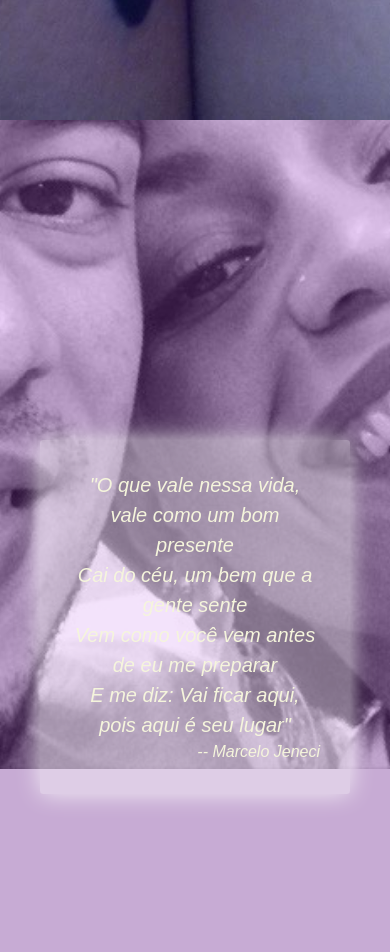
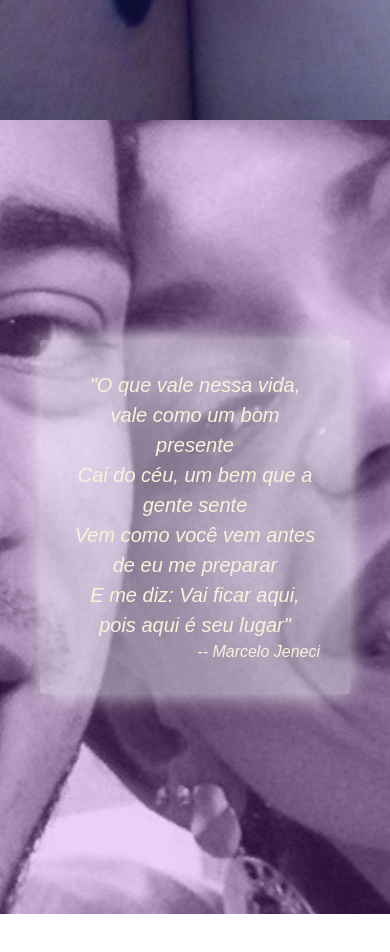
Before and after one commit to melissaelucas/melissaelucas.github.io, a website: page index.html in a window 390 px wide. Shown: the part 880-1832 px from the top of the page. After the commit the page ends 1794 px from the top, so only its background shows below. Drawn offline with nearby package versions, Linux system fonts and the light colour scheme.

Commit message:
Fixing background sizes

```diff
--- a/stylesheets/stylesheet.css
+++ b/stylesheets/stylesheet.css
@@ -477,7 +477,7 @@ h1.title {
 }
 
 .frase .overlay {
-    padding: 300px 0;
+    padding: 200px 0;
     background-color: rgba(158, 24, 226, .2);
 }
 
@@ -494,3 +494,27 @@ h1.title {
     text-align: right;
     display: block;
 }
+
+@media (max-width: 930px) {
+    .frase {
+        background-size: 150%;
+    }
+}
+
+@media (max-width: 640px) {
+    .frase {
+        background-size: 200%;
+    }
+}
+
+@media (max-width: 540px) {
+    .frase {
+        background-size: 250%;
+    }
+}
+
+@media (max-width: 440px) {
+    .frase {
+        background-size: 300%;
+    }
+}
```
